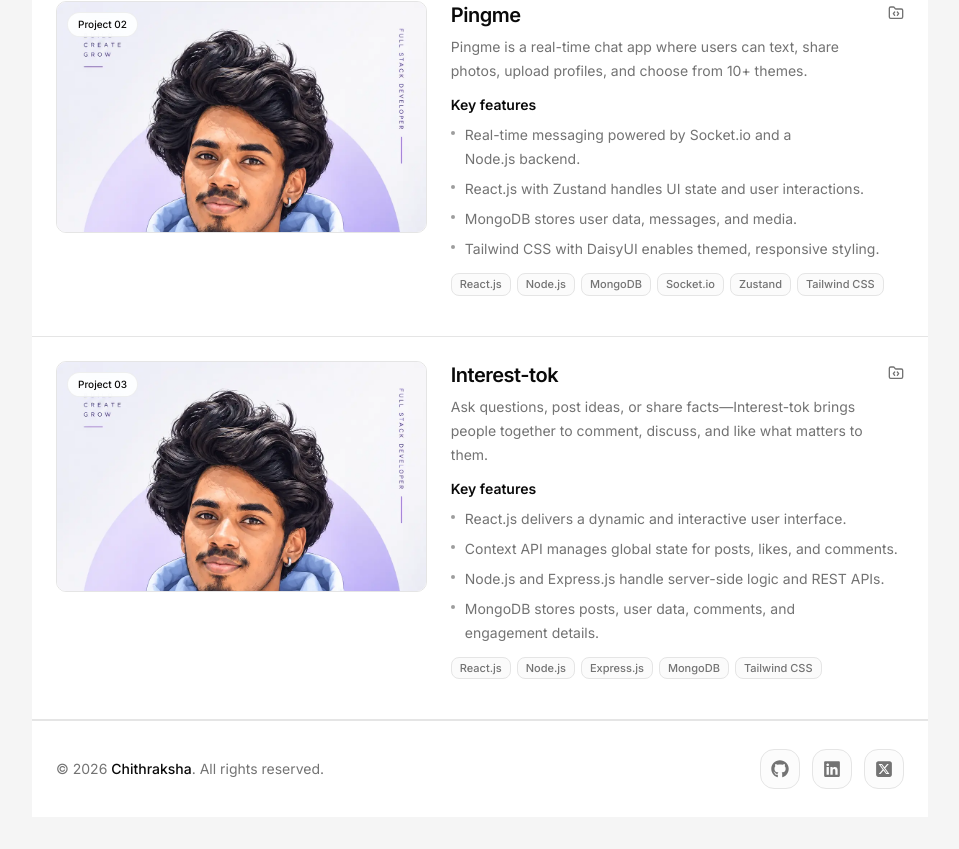
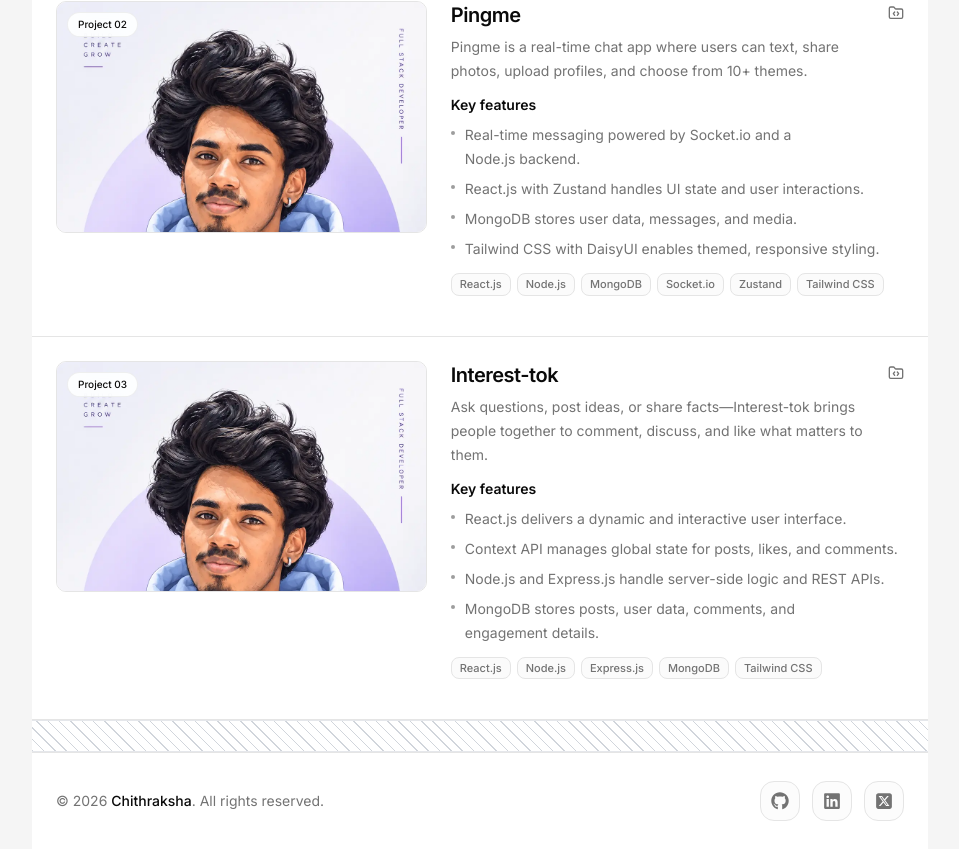
Before and after one commit to chithraksha16/new-portfolio, a Next.js app: page / in a window 1280 px wide. Shown: the part 3795-4644 px from the top of the page, without its empty margins (160-1119 px from the left). Before the commit the page ends 4612 px from the top, so only its background shows below. Built offline with nearby package versions, Linux system fonts and the light colour scheme.

Commit message:
added divider to the project end

```diff
--- a/components/projects.tsx
+++ b/components/projects.tsx
@@ -208,6 +208,21 @@ export default function Projects() {
           </article>
         ))}
       </div>
+      <div
+            className="
+              h-8
+              w-full
+              border-y
+              border-gray-200
+              text-gray-300
+              dark:border-white/10
+              dark:text-white/10
+            "
+            style={{
+              backgroundImage:
+                "repeating-linear-gradient(45deg, currentColor 0, currentColor 1px, transparent 1px, transparent 8px)",
+            }}
+          />
     </section>
   );
 }
```
